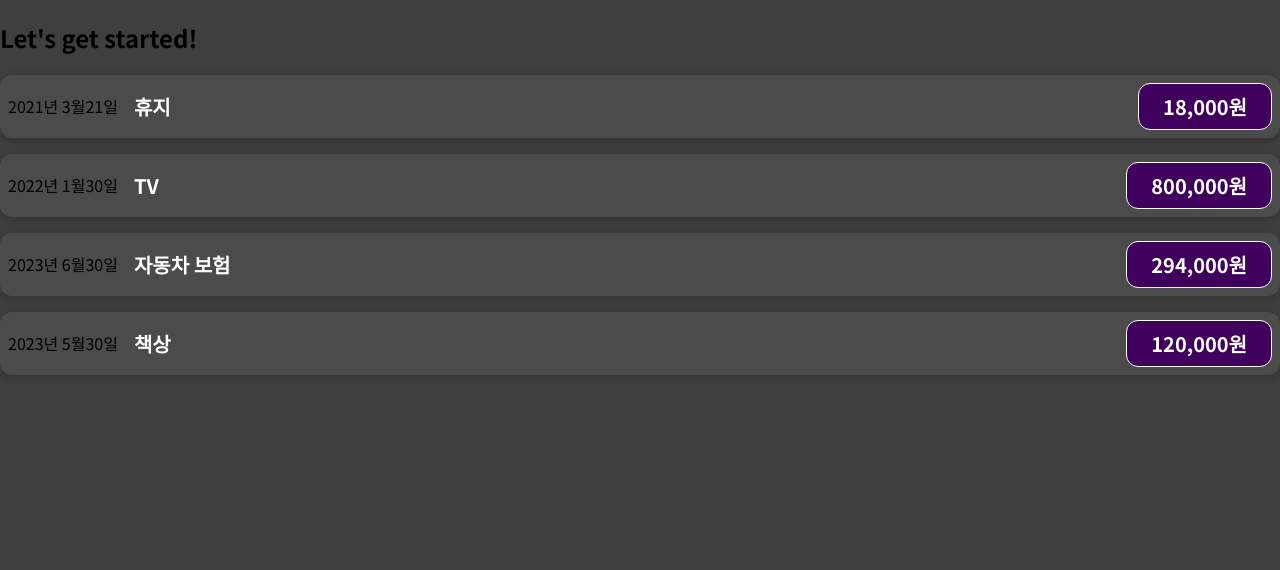
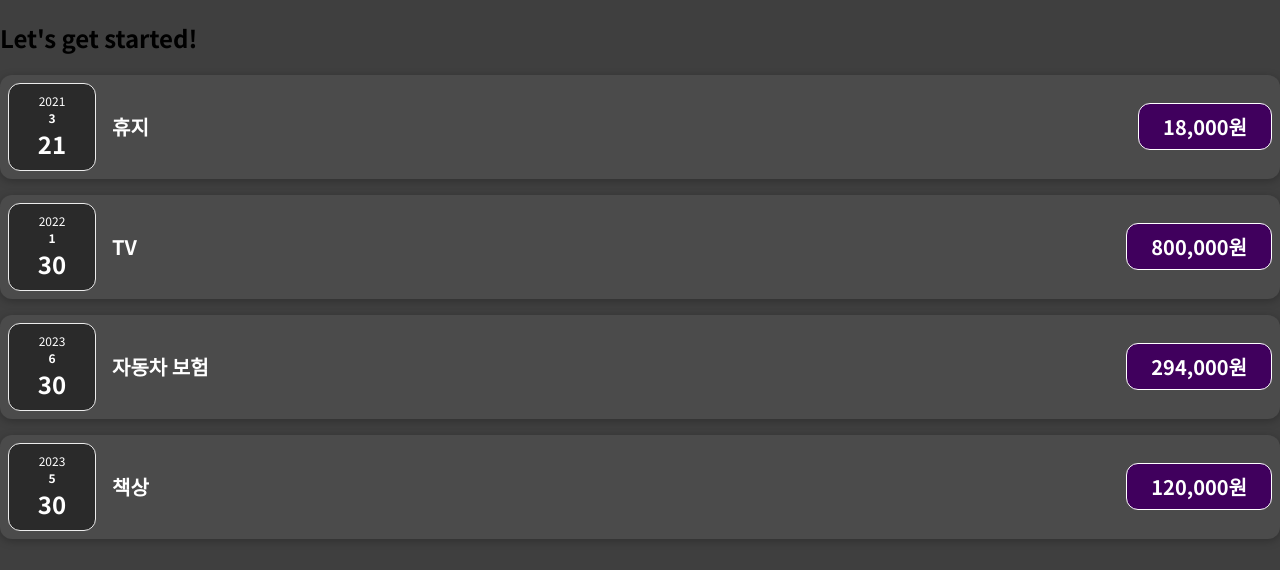
Before and after one commit to jeongsangtae/react-complete-training, a JavaScript app: page / in a window 1280 px wide. Shown: the top 570 px of the page. Built offline with nearby package versions, Linux system fonts and the light colour scheme.

Commit message:
React Complete Training - date css add + js logic add

```diff
--- a/src/components/ExpenseItem.css
+++ b/src/components/ExpenseItem.css
@@ -37,6 +37,33 @@
   border-radius: 12px;
 }
 
+.expense-date {
+  display: flex;
+  flex-direction: column;
+  width: 5.5rem;
+  height: 5.5rem;
+  border: 1px solid #ececec;
+  background-color: #2a2a2a;
+  color: white;
+  border-radius: 12px;
+  align-items: center;
+  justify-content: center;
+}
+
+.expense-date__month {
+  font-size: 0.75rem;
+  font-weight: bold;
+}
+
+.expense-date__year {
+  font-size: 0.75rem;
+}
+
+.expense-date__day {
+  font-size: 1.5rem;
+  font-weight: bold;
+}
+
 @media (min-width: 580px) {
   .expense-item__description {
     flex-direction: row;
--- a/src/components/ExpenseItem.js
+++ b/src/components/ExpenseItem.js
@@ -1,11 +1,16 @@
 import "./ExpenseItem.css";
 
 function ExpenseItem(props) {
+  const year = props.date.getFullYear();
+  const month = props.date.getMonth() + 1;
+  const day = props.date.getDate();
+
   return (
     <div className="expense-item">
-      <div>
-        {props.date.getFullYear()}년 {props.date.getMonth() + 1}월
-        {props.date.getDate()}일
+      <div className="expense-date">
+        <div className="expense-date__year">{year}</div>
+        <div className="expense-date__month">{month}</div>
+        <div className="expense-date__day">{day}</div>
       </div>
       <div className="expense-item__description">
         <h2>{props.title}</h2>
```
